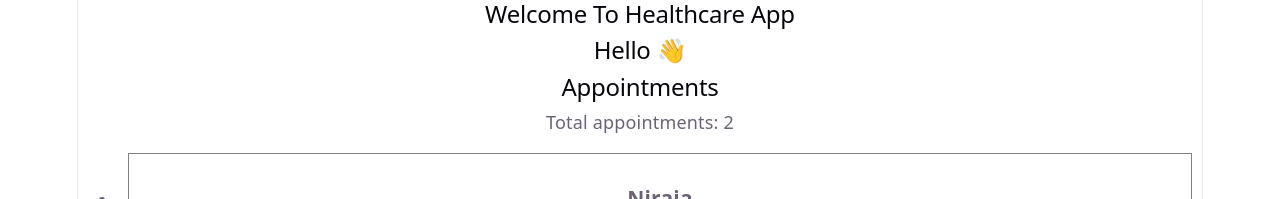
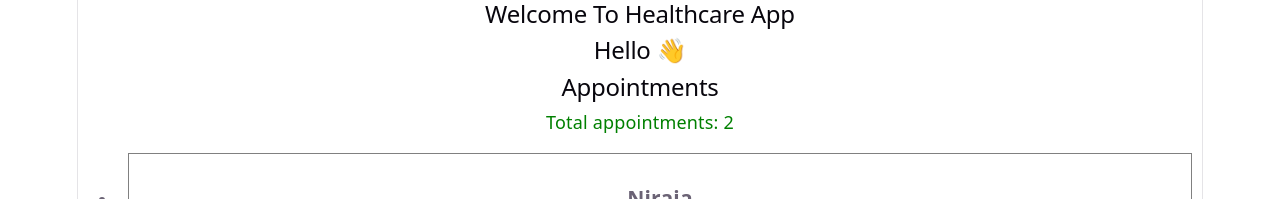
Before and after one commit to Niraja85/Healthcare-Appointment-App, a React (Vite) app: page / in a window 1280 px wide. Shown: the top 199 px of the page. Built offline with nearby package versions, Linux system fonts and the light colour scheme.

Commit message:
Added inline css styling to total appointments

```diff
--- a/src/App.jsx
+++ b/src/App.jsx
@@ -37,7 +37,15 @@ function App() {
 
       <h2>Appointments</h2>
 
-      <p>Total appointments: {totalAppointments}</p>
+      <p
+        style={{
+          color: totalAppointments > 0
+            ? "green"
+            : "red"
+        }}
+      >
+        Total appointments: {totalAppointments}
+      </p>
 
       <ul>
         {appointments.map((appt) => (
```
Also changed, not shown: src/Appointment.css (line endings or trailing spaces).
